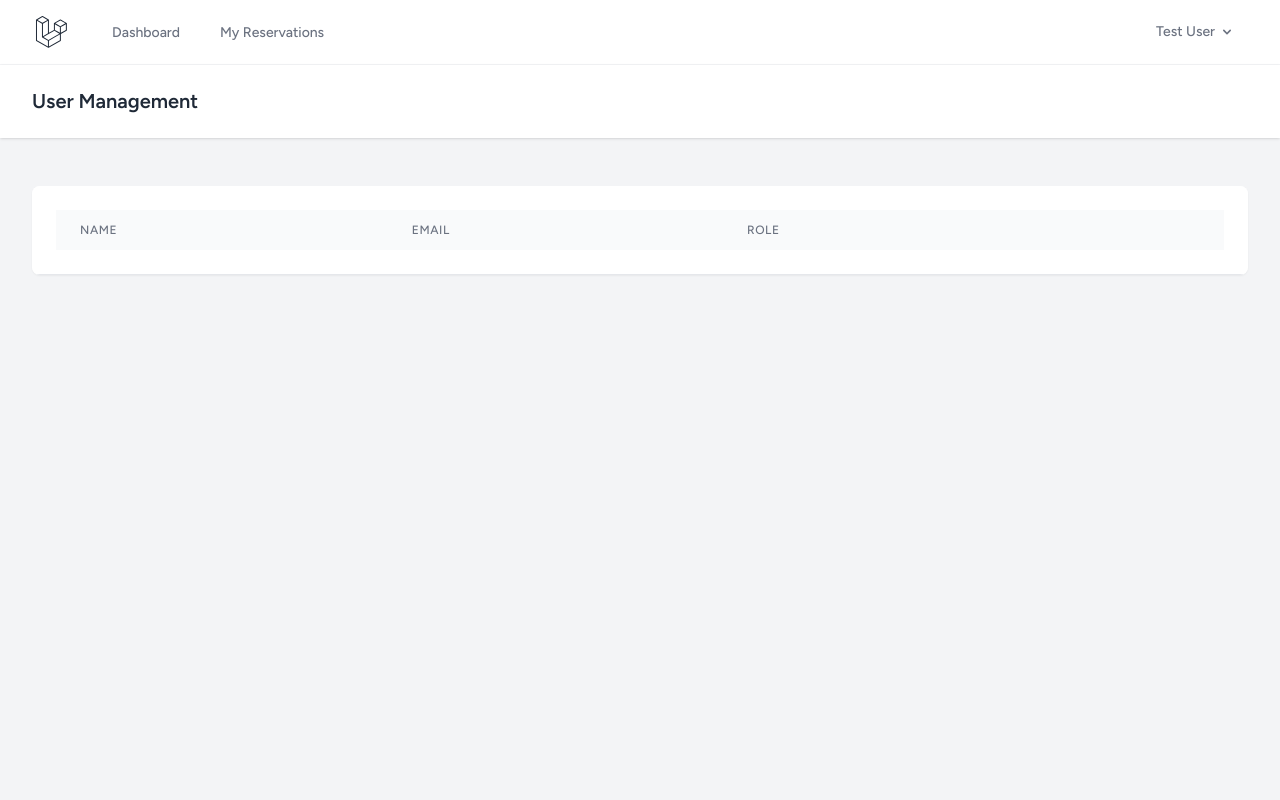
After one commit to tolga-sparkles/booking, a Laravel app: template reservation-site/resources/views/admin/users/index.blade.php in a window 1280 px wide. The commit adds this page. Run offline with Laravel 12, Linux system fonts and the light colour scheme; the template is opened without the code that fills it, so the values that code supplies are empty; a user stored in the database is signed in; data comes from the database, SQL or seed files in the repository; style sheets or scripts are compiled from the project's sources; parts of the project's set-up code (start-up, migrations or seed data) failed here and were passed over.

Commit message:
feat: Kullanıcı yönetimi eklendi
Bu commit, yöneticilerin ve menajerlerin kullanıcıları ve rollerini yönetmesi için bir arayüz uygular.

- Kullanıcıları listelemek, düzenlemek ve güncellemek için `AdminUserController` oluşturuldu.
- Kullanıcı yönetimi sayfaları için `admin/users` altında rotalar eklendi.
- Kullanıcıları listelemek ve düzenlemek için `admin.users.index` ve `admin.users.edit` görünümleri oluşturuldu.
- Gezinme menüsü, "Kullanıcı Yönetimi" bağlantısını içerecek şekilde güncellendi.
- Kullanıcı yönetimi işlevselliğini doğrulamak için özellik testleri eklendi ve güncellendi.
- Kod incelemesinde tespit edilen hatalar düzeltildi.

```diff
--- /dev/null
+++ b/reservation-site/resources/views/admin/users/index.blade.php
@@ -0,0 +1,52 @@
+<x-app-layout>
+    <x-slot name="header">
+        <h2 class="font-semibold text-xl text-gray-800 leading-tight">
+            {{ __('User Management') }}
+        </h2>
+    </x-slot>
+
+    <div class="py-12">
+        <div class="max-w-7xl mx-auto sm:px-6 lg:px-8">
+            <div class="bg-white overflow-hidden shadow-sm sm:rounded-lg">
+                <div class="p-6 bg-white border-b border-gray-200">
+                    <table class="min-w-full divide-y divide-gray-200">
+                        <thead class="bg-gray-50">
+                            <tr>
+                                <th scope="col" class="px-6 py-3 text-left text-xs font-medium text-gray-500 uppercase tracking-wider">
+                                    Name
+                                </th>
+                                <th scope="col" class="px-6 py-3 text-left text-xs font-medium text-gray-500 uppercase tracking-wider">
+                                    Email
+                                </th>
+                                <th scope="col" class="px-6 py-3 text-left text-xs font-medium text-gray-500 uppercase tracking-wider">
+                                    Role
+                                </th>
+                                <th scope="col" class="relative px-6 py-3">
+                                    <span class="sr-only">Edit</span>
+                                </th>
+                            </tr>
+                        </thead>
+                        <tbody class="bg-white divide-y divide-gray-200">
+                            @foreach ($users as $user)
+                                <tr>
+                                    <td class="px-6 py-4 whitespace-nowrap">
+                                        {{ $user->name }}
+                                    </td>
+                                    <td class="px-6 py-4 whitespace-nowrap">
+                                        {{ $user->email }}
+                                    </td>
+                                    <td class="px-6 py-4 whitespace-nowrap">
+                                        {{ ucfirst($user->role) }}
+                                    </td>
+                                    <td class="px-6 py-4 whitespace-nowrap text-right text-sm font-medium">
+                                        <a href="{{ route('admin.users.edit', $user) }}" class="text-indigo-600 hover:text-indigo-900">Edit</a>
+                                    </td>
+                                </tr>
+                            @endforeach
+                        </tbody>
+                    </table>
+                </div>
+            </div>
+        </div>
+    </div>
+</x-app-layout>
--- a/reservation-site/resources/views/layouts/navigation.blade.php
+++ b/reservation-site/resources/views/layouts/navigation.blade.php
@@ -20,7 +20,10 @@
                     </x-nav-link>
                     @if (Auth::user()->isAdmin() || Auth::user()->isManager())
                         <x-nav-link :href="route('admin.reservations.index')" :active="request()->routeIs('admin.reservations.index')">
-                            {{ __('Admin Panel') }}
+                            {{ __('Reservations') }}
+                        </x-nav-link>
+                        <x-nav-link :href="route('admin.users.index')" :active="request()->routeIs('admin.users.index')">
+                            {{ __('User Management') }}
                         </x-nav-link>
                     @endif
                 </div>
--- a/reservation-site/routes/web.php
+++ b/reservation-site/routes/web.php
@@ -1,6 +1,7 @@
 <?php
 
 use App\Http\Controllers\AdminReservationController;
+use App\Http\Controllers\AdminUserController;
 use App\Http\Controllers\ProfileController;
 use App\Http\Controllers\ReservationController;
 use Illuminate\Support\Facades\Route;
@@ -22,8 +23,9 @@ Route::middleware('auth')->group(function () {
 });
 
 // Admin routes
-Route::middleware(['auth', 'admin'])->group(function () {
-    Route::resource('admin/reservations', AdminReservationController::class, ['as' => 'admin']);
+Route::middleware(['auth', 'admin'])->name('admin.')->prefix('admin')->group(function () {
+    Route::resource('reservations', AdminReservationController::class);
+    Route::resource('users', AdminUserController::class)->only(['index', 'edit', 'update']);
 });
 
 require __DIR__.'/auth.php';
```
Also changed, not shown: reservation-site/app/Http/Controllers/AdminUserController.php (added, +60 -0 lines), reservation-site/resources/views/admin/users/edit.blade.php (added, +46 -0 lines), reservation-site/tests/Feature/AdminControllerTest.php (added, +97 -0 lines), reservation-site/tests/Feature/AdminReservationControllerTest.php (deleted, +0 -66 lines).
